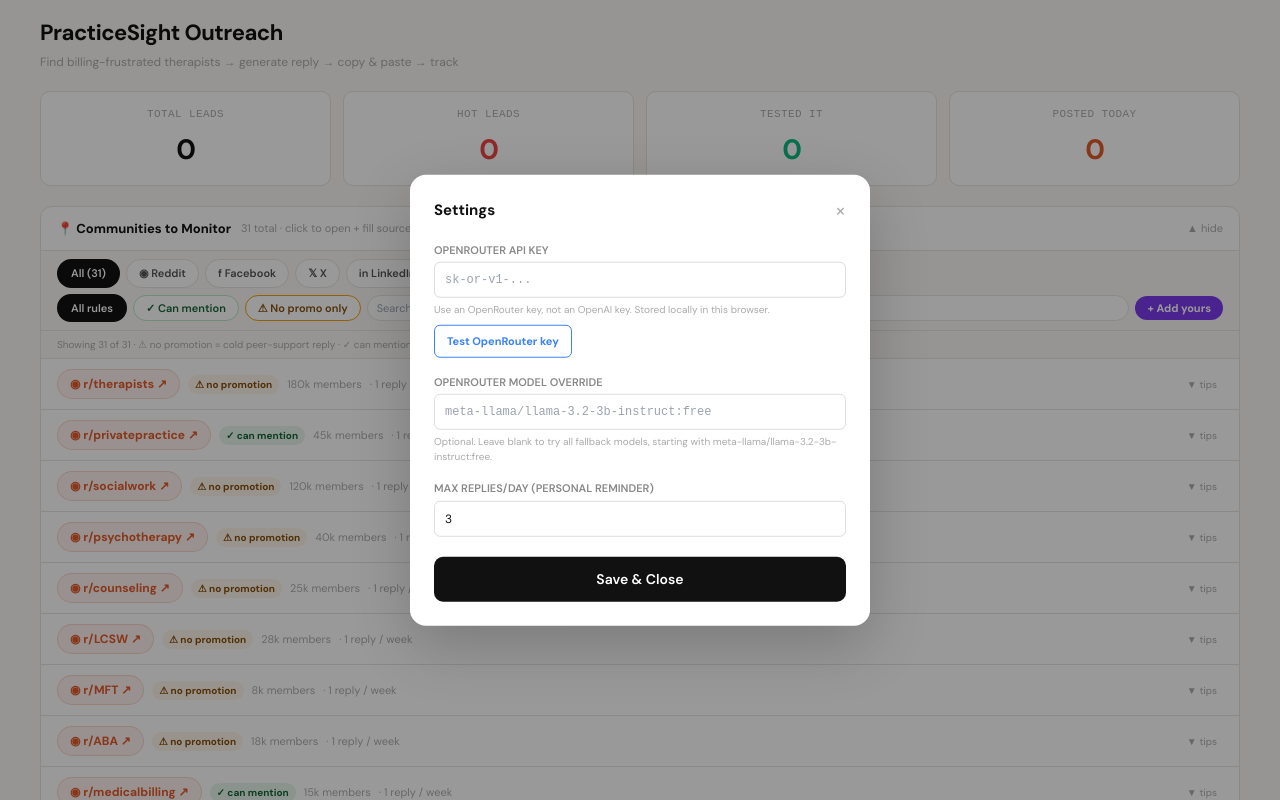
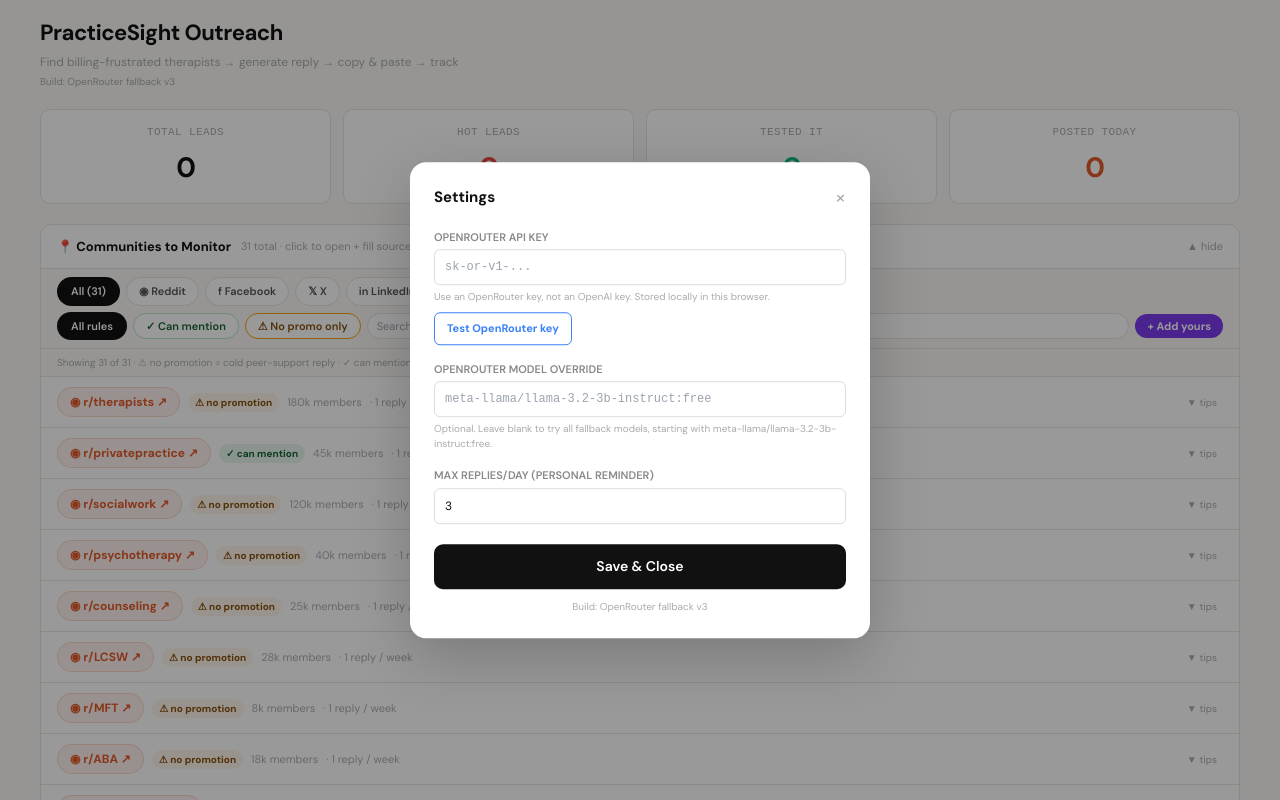
Before and after one commit to cleoat/practicesightmarketing, a React (Vite) app in the folder frontend/: page / in a window 1280 px wide. Both pictures are taken after a click on the button "⚙ Settings". Shown: the top 800 px of the page. Built offline with nearby package versions, Linux system fonts and the light colour scheme.

Commit message:
add live build label

```diff
--- a/frontend/src/App.jsx
+++ b/frontend/src/App.jsx
@@ -10,7 +10,7 @@ import {
   getSettings, setSettings,
   getRedditStats, incrementPostsToday, resetDailyStats
 } from './lib/storage';
-import { COLORS, DEFAULT_LEAD, SPAM_KEYWORDS, STAGES, CHANNELS } from './lib/constants';
+import { APP_BUILD_LABEL, COLORS, DEFAULT_LEAD, SPAM_KEYWORDS, STAGES, CHANNELS } from './lib/constants';
 import { validateInput, leadSchema } from './lib/validators';
 
 function App() {
@@ -169,6 +169,9 @@ function App() {
             <div style={{ fontSize: 12, color: COLORS.muted }}>
               Find billing-frustrated therapists → generate reply → copy & paste → track
             </div>
+            <div style={{ fontSize: 10, color: COLORS.muted, marginTop: 3 }}>
+              Build: {APP_BUILD_LABEL}
+            </div>
           </div>
           <SettingsPanel settings={settings} onUpdate={handleUpdateSetting} />
         </div>
--- a/frontend/src/components/SettingsPanel.jsx
+++ b/frontend/src/components/SettingsPanel.jsx
@@ -1,5 +1,5 @@
 import React, { useState } from 'react';
-import { COLORS } from '../lib/constants';
+import { APP_BUILD_LABEL, COLORS } from '../lib/constants';
 import { DEFAULT_OPENROUTER_MODELS, getOpenRouterKeyIssue, normalizeOpenRouterKey, testOpenRouterKey } from '../lib/openrouter';
 
 export function SettingsPanel({ settings, onUpdate }) {
@@ -183,6 +183,9 @@ export function SettingsPanel({ settings, onUpdate }) {
         }}>
           Save & Close
         </button>
+        <div style={{ fontSize: 10, color: COLORS.muted, textAlign: 'center', marginTop: 10 }}>
+          Build: {APP_BUILD_LABEL}
+        </div>
       </div>
     </>
   );
--- a/frontend/src/lib/constants.js
+++ b/frontend/src/lib/constants.js
@@ -1,4 +1,6 @@
 // Pipeline stages
+export const APP_BUILD_LABEL = 'OpenRouter fallback v3';
+
 export const STAGES = [
   { id: 'saw_it', label: 'Saw it', color: '#3B82F6', desc: 'No pain yet' },
   { id: 'engaged', label: 'Talking', color: '#F59E0B', desc: 'Asking questions' },
```
